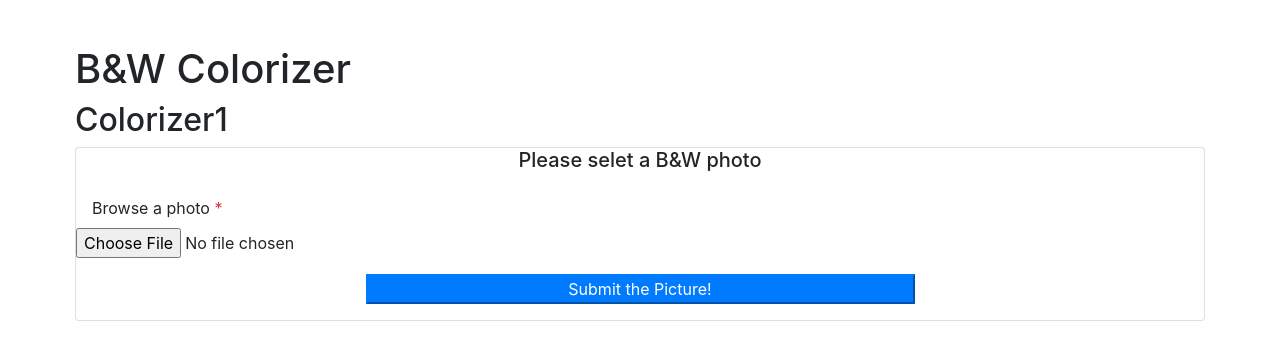
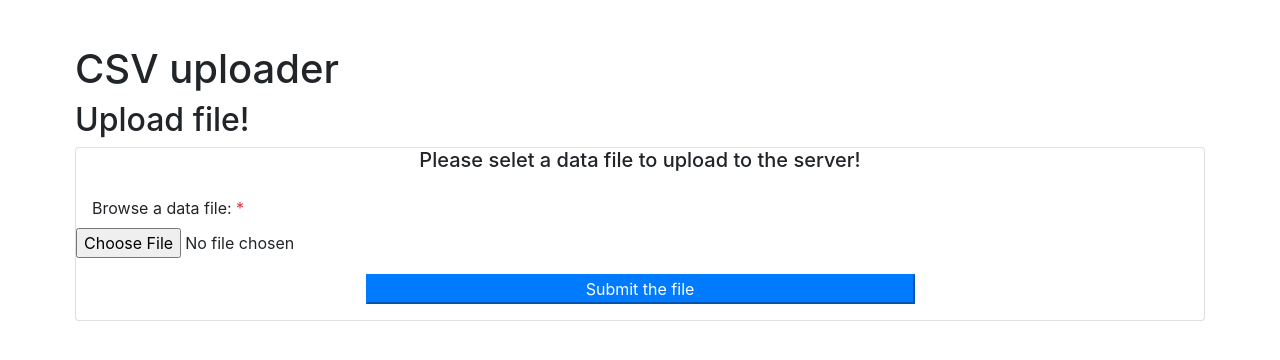
Before and after one commit to sipocz/dashboard, a Flask app: template templates/html_template_BWColorizer.html in a window 1280 px wide. Shown: the top 360 px of the page. Run offline with Flask 3, Linux system fonts and the light colour scheme; the template is opened without the code that fills it, so the values that code supplies are empty; some libraries are stand-ins or nearby versions.

Commit message:
uploader

```diff
--- a/server.py
+++ b/server.py
@@ -141,12 +141,41 @@ def topic_chat():
 
     return outstr
 
+
+
 @app.route('/login', methods = ['GET', 'POST'])
 def login():
       outstr=render_template("html_google_login.html",)
+      return outstr
+
+
+@app.route('/uploader', methods=['GET'])
+def bwcolorizer():
+
+    outstr=render_template("html_template_BWColorizer.html",
+
+                                 )
+    return outstr
+
+
+
+@app.route('/uploader', methods = ['GET', 'POST'])
+def upload_file():
+   if request.method == 'POST':
+      f = request.files['file']
+      fname="./upload"+"/"+f.filename
+      fname2="./static/img/"+f.filename
+
+      f.save(fname2)
+      outstr=render_template("html_template_BWColorizer_work.html",
+                                 path2=fname2,
+                                 )
 
 
       return outstr
+
+
+
 @app.route("/mongo")
 
 
--- a/templates/html_template_BWColorizer.html
+++ b/templates/html_template_BWColorizer.html
@@ -12,20 +12,20 @@
     <body>
 
         <div class="container" style="padding:45px 5px 5px 5px ">
-        <h1>B&W Colorizer</h1>
-        <h2>Colorizer1</h2>
+        <h1>CSV uploader</h1>
+        <h2>Upload file!</h2>
 
         <div class="card">
-            <h5 class="text-center mb-4">Please selet a B&W photo</h5>
+            <h5 class="text-center mb-4">Please selet a data file to upload to the server!</h5>
             <form class="form-card" action = "./uploader" method = "POST" enctype = "multipart/form-data">
 
                 <div class="row justify-content-between text-left">
                     <div class="form-group col-12 flex-column d-flex">
-                        <label class="form-control-label px-3">Browse a photo <span class="text-danger"> *</span>
+                        <label class="form-control-label px-3">Browse a data file: <span class="text-danger"> *</span>
                         </label> <input type="file" id="ans" name="file" placeholder="" value="Select a file:"> </div>
                 </div>
                 <div class="row justify-content-center">
-                    <div class="form-group col-sm-6"> <input type="submit" class="btn-block btn-primary" value="Submit the Picture!"> </div>
+                    <div class="form-group col-sm-6"> <input type="submit" class="btn-block btn-primary" value="Submit the file"> </div>
                 </div>
             </form>
         </div>
--- a/templates/html_template_BWColorizer_work.html
+++ b/templates/html_template_BWColorizer_work.html
@@ -12,8 +12,8 @@
     <body>
 
         <div class="container" style="padding:35px 35px 35px 35px ">
-        <h1>B&W Colorizer</h1>
-        <h2>Colorizer</h2>
+        <h1>File Upload...</h1>
+        <h2>Working...</h2>
         <center>
         <img src="{{ path2 }}">
         <h1>{{ path2 }} </h1>
```
Also changed, not shown: static/img/DBASE.Incident.json (added, +45 -0 lines).
